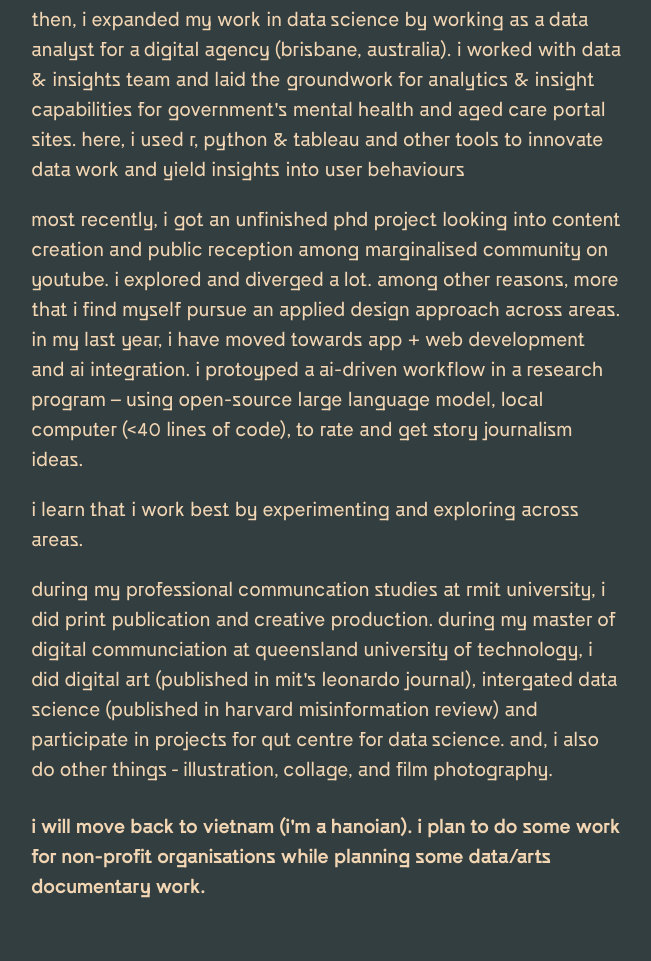
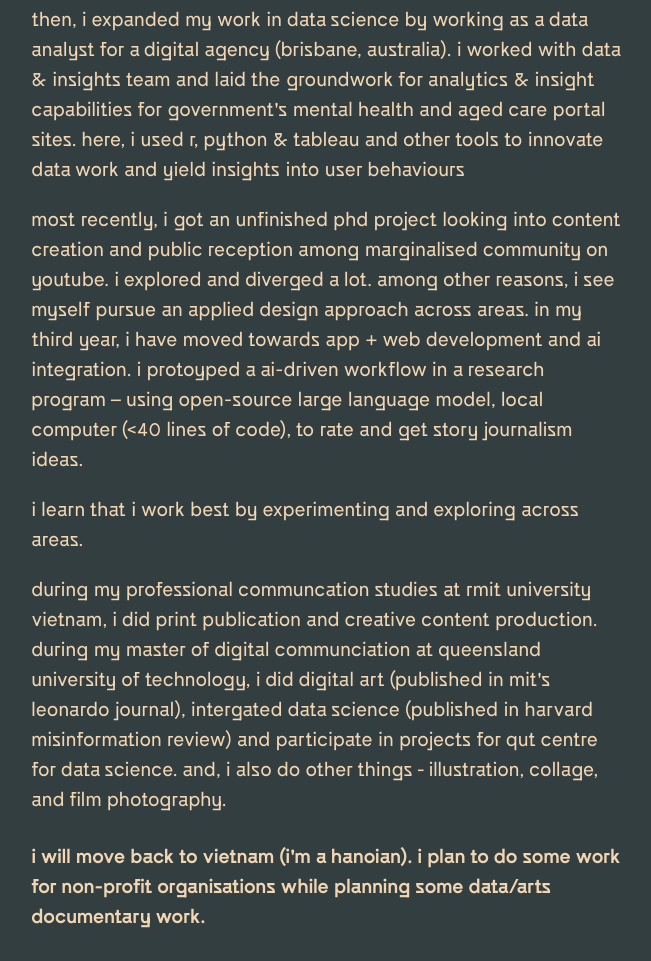
Before and after one commit to lha308/lan-ha, a plain HTML site: page index.html in a window 1280 px wide. Shown: the part 1099-2060 px from the top of the page, without its empty margins (101-752 px from the left). Drawn offline with Linux system fonts and the light colour scheme.

Commit message:
Update index.html
update intro | september 27 2026

```diff
--- a/index.html
+++ b/index.html
@@ -112,15 +112,15 @@
                 <p>
                     most recently, i got an unfinished phd project looking into content creation and public reception among
                     marginalised community on youtube. i explored and diverged a lot.
-                    among other reasons, more that i find myself pursue an applied design approach across areas.
-                    in my last year, i have moved towards app + web development and ai integration. i protoyped a ai-driven workflow in a research program –
+                    among other reasons, i see myself pursue an applied design approach across areas.
+                    in my third year, i have moved towards app + web development and ai integration. i protoyped a ai-driven workflow in a research program –
                     using open-source large language model, local computer (<40 lines of code), to rate and get story journalism ideas.
                 </p>
                 <p>
                     i learn that i work best by experimenting and exploring across areas.
                 </p>
                 <p>
-                    during my professional communcation studies at rmit university, i did print publication and creative production.
+                    during my professional communcation studies at rmit university vietnam, i did print publication and creative content production.
                     during my master of digital communciation at queensland university of technology,
                     i did digital art (published in mit's leonardo journal),
                     intergated data science (published in harvard misinformation review) and participate in projects for qut centre for data science.
```
